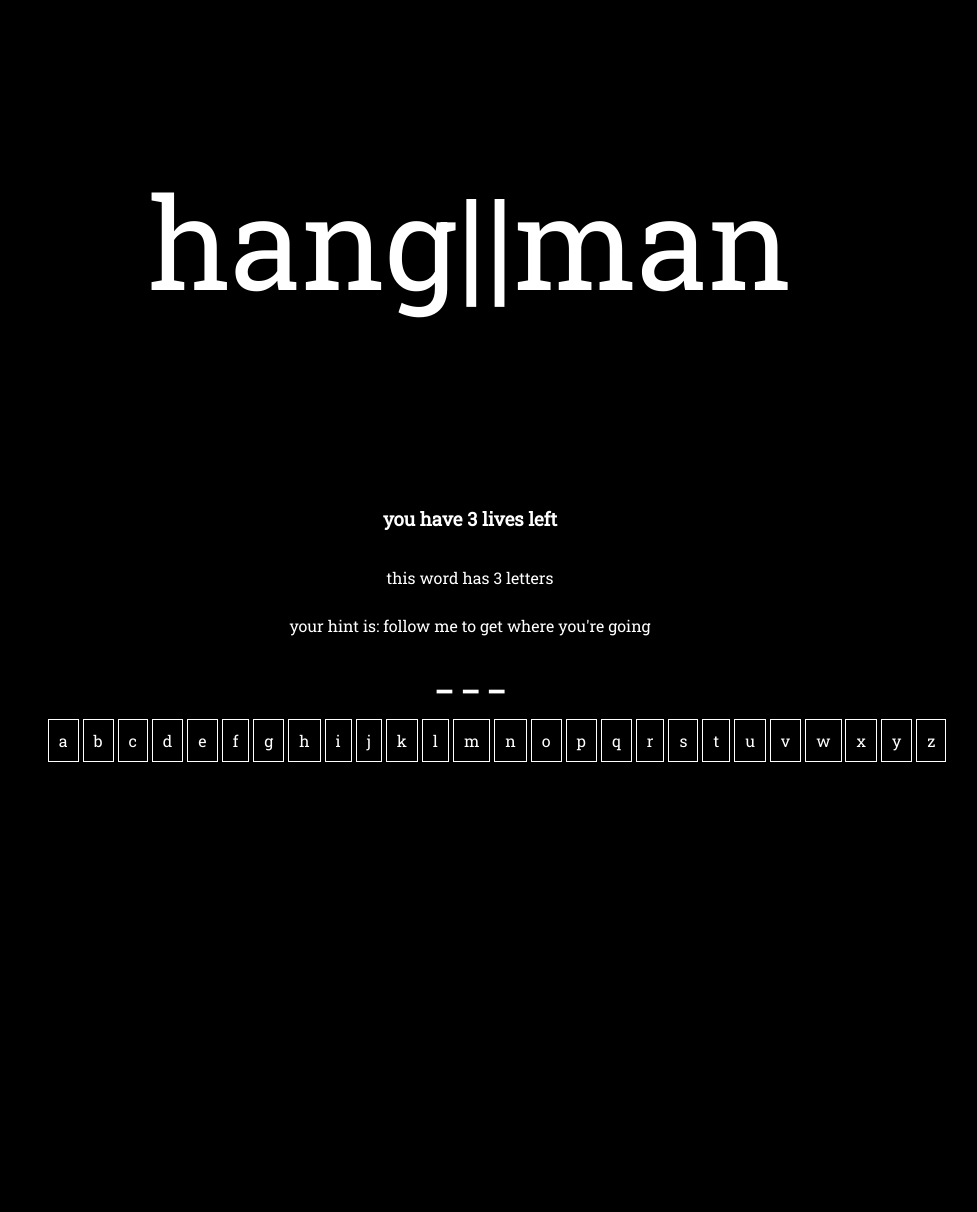
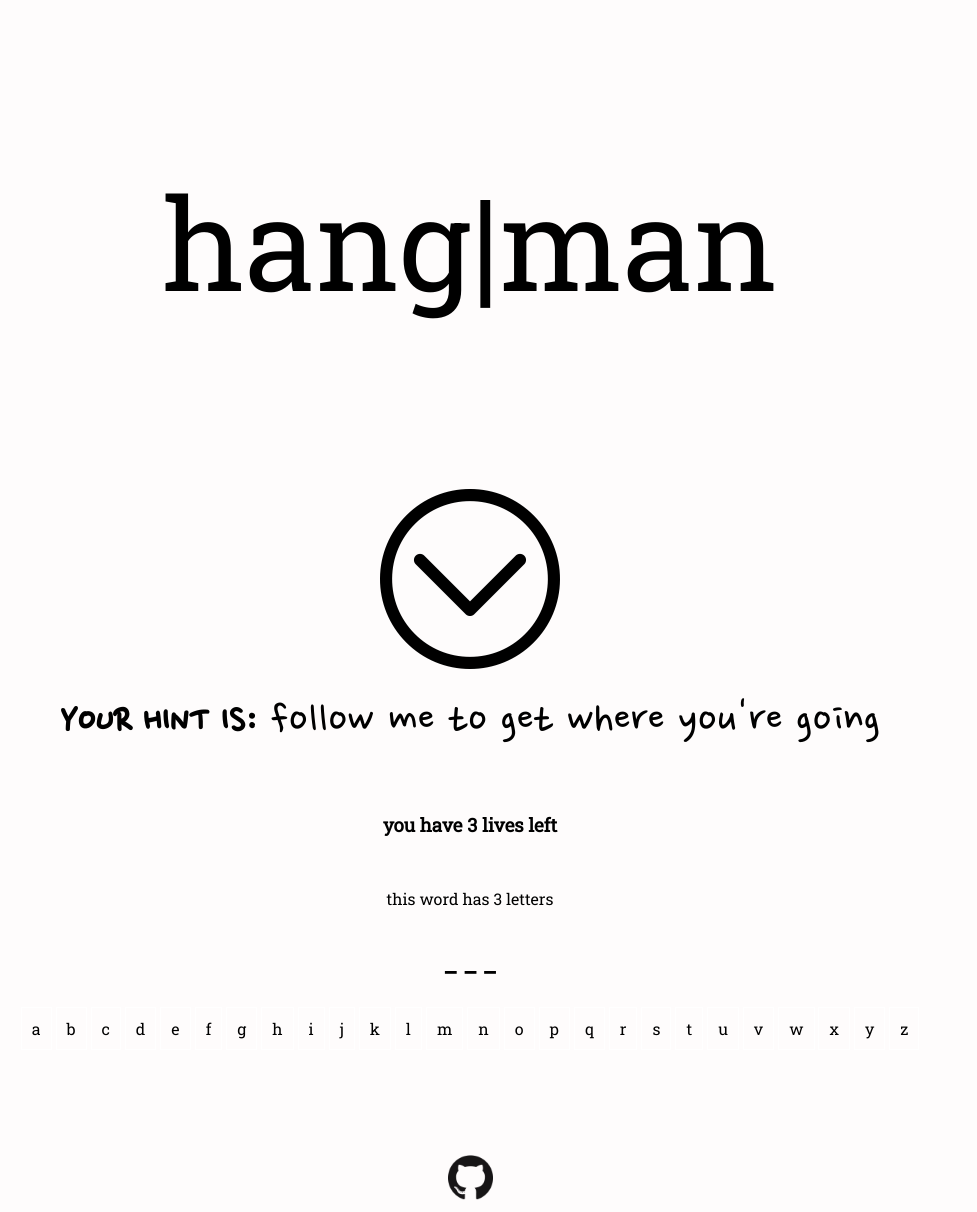
Before and after one commit to allegraanka/hangman-game, a plain HTML site: page index.html in a window 1280 px wide. Shown: the part 5-1217 px from the top of the page, without its empty margins (170-1147 px from the left). Before the commit the page ends 800 px from the top, so only its background shows below. Drawn offline with nearby package versions, Linux system fonts and the light colour scheme.

Commit message:
new style

```diff
--- a/index.html
+++ b/index.html
@@ -2,24 +2,34 @@
 <html>
 
   <head>
-    <title> hang||man </title>
-    <link href="https://fonts.googleapis.com/css?family=Roboto+Slab" rel="stylesheet">
+    <title> hang|man </title>
+    <link href="https://fonts.googleapis.com/css?family=Nanum+Pen+Script|Roboto+Slab" rel="stylesheet">
     <link rel="stylesheet" type="text/css" href="animation.css">
     <link rel="stylesheet" type="text/css" href="style.css">
   </head>
 
   <body class="flex-container">
 
-    <div class="header heading animated bounceInDown"> <p> hang||man </p> </div>
+    <section class="section-one">
+      <div class="header heading animated bounceInDown">
+        <p> hang|man </p>
+      </div>
+      <img src="images/down-arrow.png"/>
+    </section>
+
+    <section class="section-two">
+      <div>
+        <p class="hint"> <span class="your-hint-is">your hint is:</span> <span id="hint"></span> </p>
+      </div>
 
       <div id="flex-container">
           <div id="header">
               <h3 class="counters"> you have <span id="lives">3</span> lives left </h3>
               <p class="counters"> this word has <span id="numLetters">0</span> letters </p>
-            <p class="hint"> your hint is: <span id="hint"></span> </p>
               <h1 id="WORD"> _ _ _ _ _ _ _ _ _ _ </h1>
           </div>
 
+          <center>
             <div id="letters">
               <a id="a" href="#">a</a>
               <a id="b" href="#">b</a>
@@ -48,7 +58,11 @@
               <a id="y" href="#">y</a>
               <a id="z" href="#">z</a>
             </div>
+          </center>
       </div>
+    </section>
+
+    <center> <a href="https://github.com/allegraanka" target="_blank"> <img src="images/github.png" class="github-logo"/> </a> </center>
 
     <script src="http://ajax.googleapis.com/ajax/libs/jquery/1.7.2/jquery.min.js" type="text/javascript"></script>
     <script src="scripts.js"></script>
--- a/style.css
+++ b/style.css
@@ -1,7 +1,7 @@
 body {
   font-family: 'Roboto Slab', serif;
-  background-color: black;
-  color: white;
+  background-color: #FEFCFC;
+  color: black;
 }
 
 .flex-container {
@@ -31,11 +31,32 @@ body {
 
 #letters a {
   text-decoration: none;
-  color: white;
+  color: black;
   border: 1px solid white;
   padding: 10px;
 }
 
-.heading {
+.hint {
+  font-family: 'Nanum Pen Script', cursive;
+  font-size: 3em;
+}
 
+.your-hint-is {
+  font-size: .85em;
+  font-weight: 900;
+  text-transform: uppercase;
 }
+
+.section-one {
+  height: 50vw;
+  width: 100vw;
+}
+
+.section-two {
+  height: 40vw;
+  width: 100vw;
+}
+
+.github-logo {
+  width: 45px;
+}
```
Also changed, not shown: images/down-arrow.png (added), images/github.png (added). Lines whose indentation alone changed are shown as unchanged.
